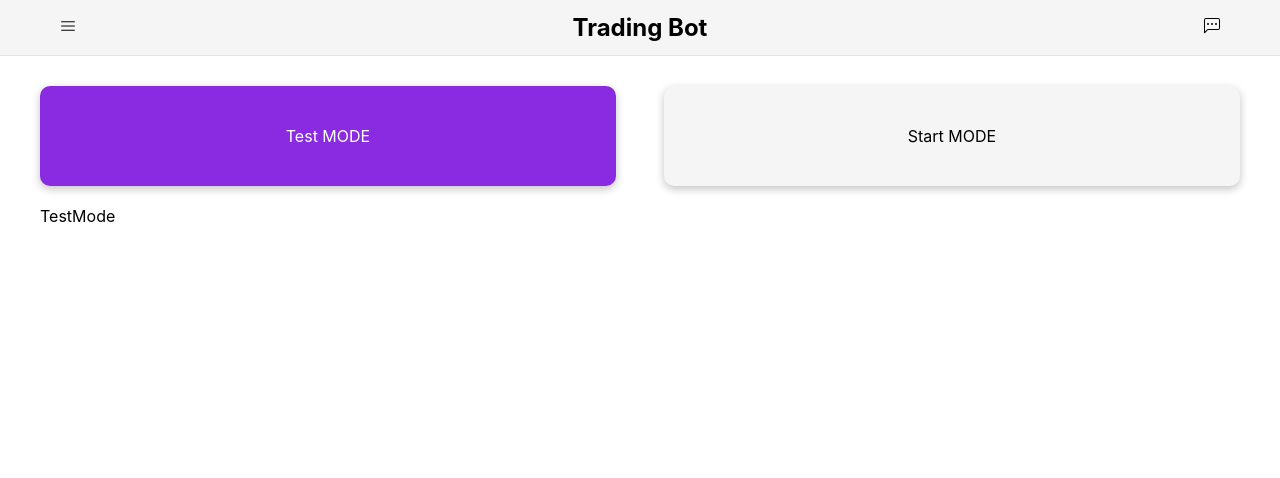
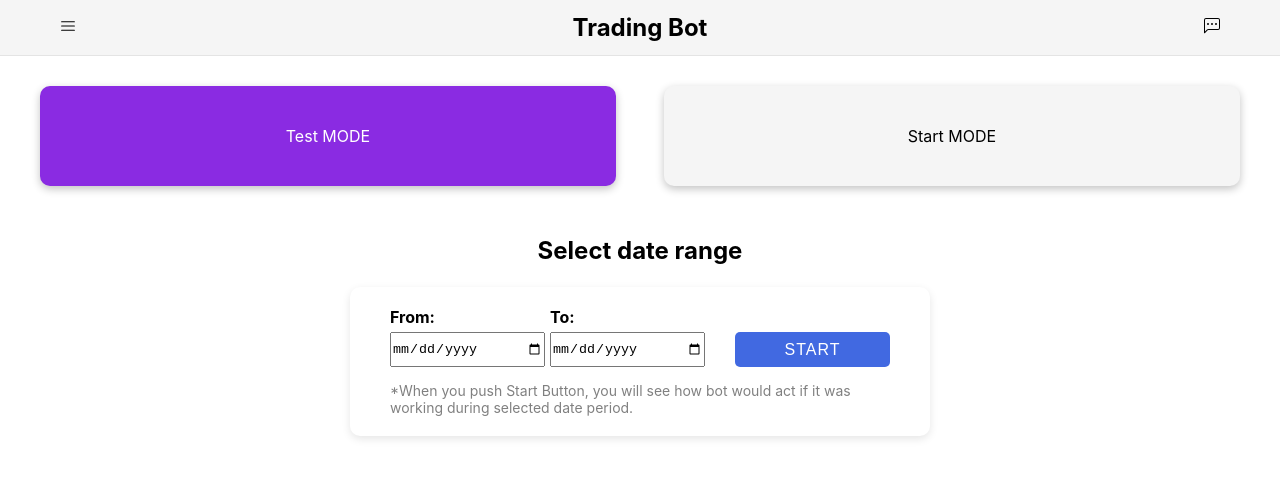
Before and after one commit to Art1us/trading_bot_front, a React (Create React App) app: page /exchange in a window 1280 px wide. Both pictures are taken after a click on the element "Test MODE". Shown: the top 478 px of the page. Built offline with nearby package versions, Linux system fonts and the light colour scheme.

Commit message:
created and styled testMode component

```diff
--- a/src/App.js
+++ b/src/App.js
@@ -5,14 +5,12 @@ import Welcome from "./components/Welcome/Welcome";
 import MainPage from "./pages/MainPage/MainPage";
 import ExchangePage from "./pages/ExchangePage/ExchangePage";
 
-
 function App() {
   return (
-
     <BrowserRouter>
-    <Header/>
+      <Header />
       <Routes>
-        <Route path="/" element={<Welcome/>} />
+        <Route path="/" element={<Welcome />} />
         <Route path="/login" element={<>Auth</>} />
         <Route path="/main" element={<MainPage />} />
         <Route path="/exchange" element={<ExchangePage />} />
--- a/src/components/TestMode/TestMode.css
+++ b/src/components/TestMode/TestMode.css
@@ -0,0 +1,73 @@
+.testMode {
+    max-width: 1200px;
+    height: 500px;
+    display: flex;
+    justify-content: center;
+    padding-top: 30px;
+}
+
+.testMode__container {
+    width: 900px;
+    height: 200px;
+    display: flex;
+    flex-direction: column;
+    justify-content: space-between;
+    align-items: center;
+}
+
+.testMode__description {
+    width: 500px;
+    font-size: 14px;
+    color: grey;
+}
+
+.testMode__formContainer {
+    background-color: white;
+    padding: 20px 40px;
+    border-radius: 10px;
+    box-shadow: rgba(0, 0, 0, 0.1) 0px 3px 8px;
+}
+
+.testMode__dateForm {
+    width: 500px;
+    display: flex;
+    align-items: flex-end;
+    margin-bottom: 15px;
+}
+
+.testMode__dateForm input {
+    height: 35px;
+    margin-top: 5px;
+}
+
+.testMode__dateForm label {
+    margin-left: 0px;
+    font-weight: bold;
+}
+
+.testMode__dateFormInput--from,
+.testMode__dateFormInput--to {
+    width: 31%;
+    margin-right: 5px;
+    display: flex;
+    flex-direction: column;
+}
+
+.testMode__startBtn {
+    width: 31%;
+    margin-left: auto;
+    margin-right: 0;
+    color: white;
+    background-color: royalblue;
+    border: 0;
+    border-radius: 5px;
+    font-size: 16px;
+    letter-spacing: 1px;
+    text-transform: uppercase;
+    cursor: pointer;
+}
+
+.testMode__startBtn:hover {
+    background-color: rgb(61, 98, 210);
+    box-shadow: rgba(0, 0, 0, 0.15) 0px 3px 8px;
+}
--- a/src/components/TestMode/TestMode.js
+++ b/src/components/TestMode/TestMode.js
@@ -1,9 +1,33 @@
-import React from 'react'
+import React from "react";
+import "./TestMode.css";
 
 function TestMode() {
   return (
-    <div>TestMode</div>
-  )
+    <div className="testMode">
+      <div className="testMode__container">
+        <div className="testMode__title">
+          <h2>Select date range</h2>
+        </div>
+        <div className="testMode__formContainer">
+          <form className="testMode__dateForm">
+            <div className="testMode__dateFormInput--from">
+              <label htmlFor="">From:</label>
+              <input type="date" />
+            </div>
+            <div className="testMode__dateFormInput--to">
+              <label htmlFor="">To:</label>
+              <input type="date" />
+            </div>
+            <input type="submit" className="testMode__startBtn" value="Start" />
+          </form>
+          <p className="testMode__description">
+            *When you push Start Button, you will see how bot would act if it was
+            working during selected date period.
+          </p>
+        </div>
+      </div>
+    </div>
+  );
 }
 
-export default TestMode
+export default TestMode;
```
